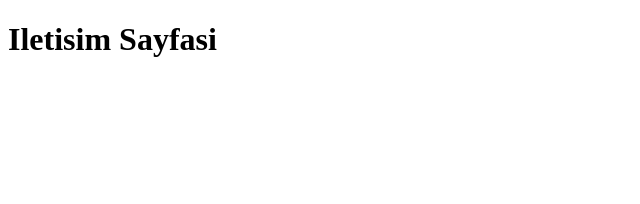
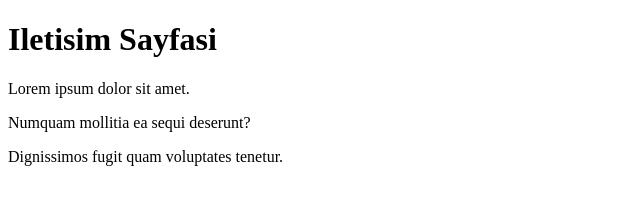
Before and after one commit to Syenta-Elf/Kodluyoruz-Html, a plain HTML site: page Listelerle Calismak/Linklerle Calismak/iletisim.html in a window 1280 px wide. Shown: the whole page, without its empty margins (0-640 px from the left). Drawn offline with Linux system fonts and the light colour scheme.

```diff
--- a/Listelerle Calismak/Linklerle Calismak/iletisim.html
+++ b/Listelerle Calismak/Linklerle Calismak/iletisim.html
@@ -8,5 +8,8 @@
 </head>
 <body>
     <h1>Iletisim Sayfasi</h1>
+    <p>Lorem ipsum dolor sit amet.</p>
+    <p>Numquam mollitia ea sequi deserunt?</p>
+    <p>Dignissimos fugit quam voluptates tenetur.</p>
 </body>
 </html>
```
